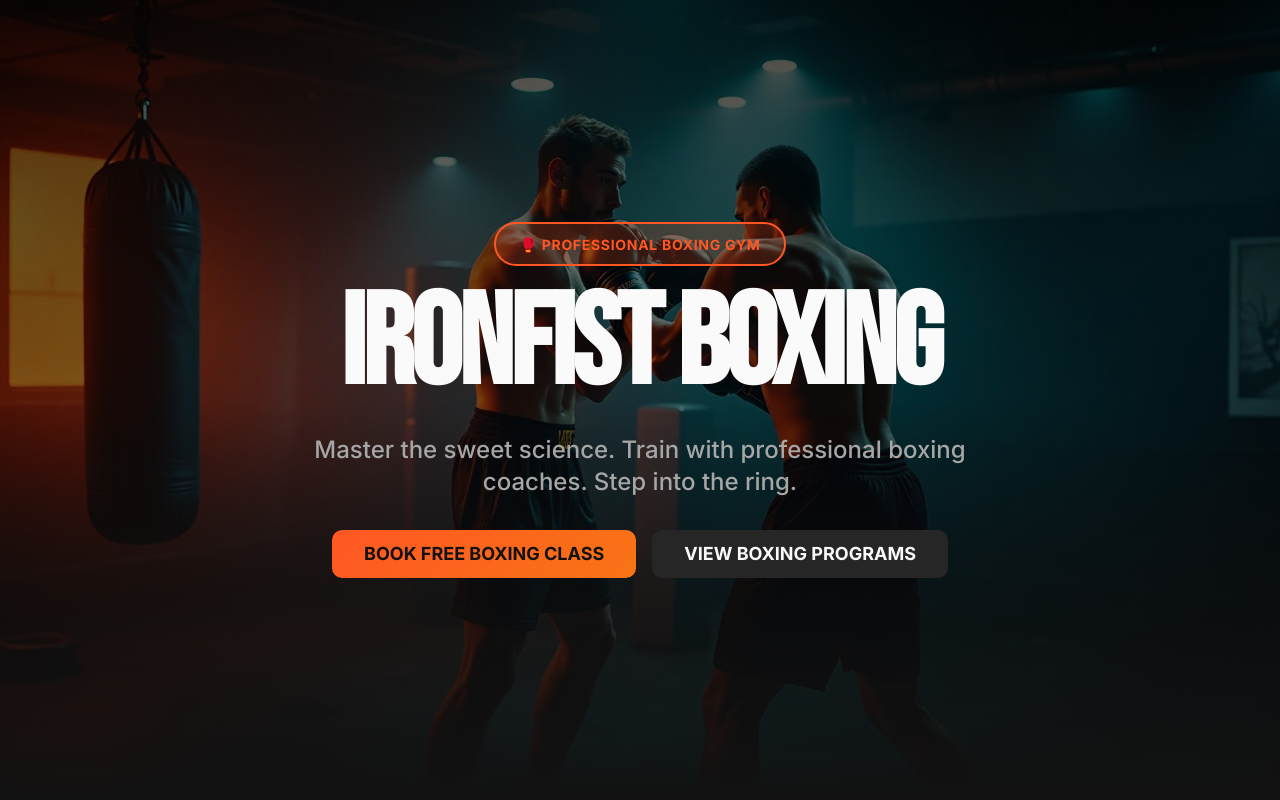
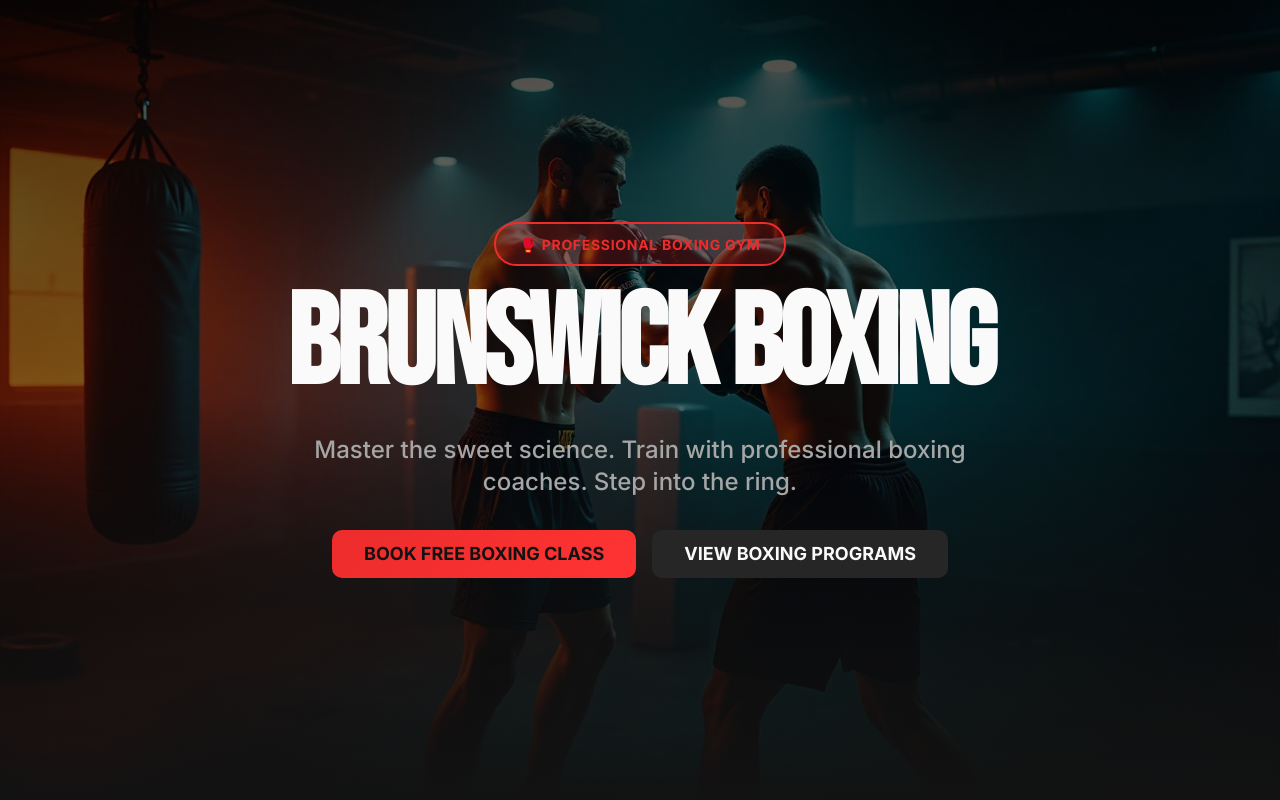
Before and after one commit to pregoli/iron-flex-site, a React (Vite) app: page / in a window 1280 px wide. Shown: the top 800 px of the page. Built offline with nearby package versions, Linux system fonts and the light colour scheme; the HTML template or start-up script is replaced by a standard one.

Commit message:
Update gym name and color scheme

```diff
--- a/index.html
+++ b/index.html
@@ -3,11 +3,11 @@
   <head>
     <meta charset="UTF-8" />
     <meta name="viewport" content="width=device-width, initial-scale=1.0" />
-    <title>IronFist Boxing Gym - Train Like a Champion</title>
-    <meta name="description" content="Modern boxing gym offering professional training, classes, and elite coaching. Transform your body and mind with IronFist Boxing." />
+    <title>Brunswick Boxing - Train Like a Champion</title>
+    <meta name="description" content="Modern boxing gym offering professional training, classes, and elite coaching. Transform your body and mind with Brunswick Boxing." />
     <meta name="author" content="Lovable" />
 
-    <meta property="og:title" content="IronFist Boxing Gym - Train Like a Champion" />
+    <meta property="og:title" content="Brunswick Boxing - Train Like a Champion" />
     <meta property="og:description" content="Modern boxing gym offering professional training, classes, and elite coaching." />
     <link rel="preconnect" href="https://fonts.googleapis.com">
     <link rel="preconnect" href="https://fonts.gstatic.com" crossorigin>
--- a/src/index.css
+++ b/src/index.css
@@ -17,7 +17,7 @@ All colors MUST be HSL.
     --popover: 0 0% 10%;
     --popover-foreground: 0 0% 98%;
 
-    --primary: 14 100% 57%;
+    --primary: 0 84% 55%;
     --primary-foreground: 0 0% 7%;
 
     --secondary: 0 0% 15%;
@@ -26,7 +26,7 @@ All colors MUST be HSL.
     --muted: 0 0% 20%;
     --muted-foreground: 0 0% 65%;
 
-    --accent: 25 95% 53%;
+    --accent: 0 100% 60%;
     --accent-foreground: 0 0% 7%;
 
     --destructive: 0 84% 60%;
@@ -34,13 +34,13 @@ All colors MUST be HSL.
 
     --border: 0 0% 20%;
     --input: 0 0% 20%;
-    --ring: 14 100% 57%;
+    --ring: 0 84% 55%;
 
     --radius: 0.75rem;
 
-    --gradient-hero: linear-gradient(135deg, hsl(14 100% 57%) 0%, hsl(25 95% 53%) 100%);
+    --gradient-hero: linear-gradient(135deg, hsl(0 84% 55%) 0%, hsl(0 100% 60%) 100%);
     --gradient-card: linear-gradient(180deg, hsl(0 0% 10%) 0%, hsl(0 0% 7%) 100%);
-    --shadow-glow: 0 0 40px hsl(14 100% 57% / 0.3);
+    --shadow-glow: 0 0 40px hsl(0 84% 55% / 0.3);
     --shadow-card: 0 10px 40px hsl(0 0% 0% / 0.5);
 
     --sidebar-background: 0 0% 98%;
@@ -70,7 +70,7 @@ All colors MUST be HSL.
     --popover: 0 0% 10%;
     --popover-foreground: 0 0% 98%;
 
-    --primary: 14 100% 57%;
+    --primary: 0 84% 55%;
     --primary-foreground: 0 0% 7%;
 
     --secondary: 0 0% 15%;
@@ -79,7 +79,7 @@ All colors MUST be HSL.
     --muted: 0 0% 20%;
     --muted-foreground: 0 0% 65%;
 
-    --accent: 25 95% 53%;
+    --accent: 0 100% 60%;
     --accent-foreground: 0 0% 7%;
 
     --destructive: 0 84% 60%;
@@ -87,7 +87,7 @@ All colors MUST be HSL.
 
     --border: 0 0% 20%;
     --input: 0 0% 20%;
-    --ring: 14 100% 57%;
+    --ring: 0 84% 55%;
     --sidebar-background: 240 5.9% 10%;
     --sidebar-foreground: 240 4.8% 95.9%;
     --sidebar-primary: 224.3 76.3% 48%;
--- a/src/pages/Index.tsx
+++ b/src/pages/Index.tsx
@@ -20,7 +20,7 @@ const Index = () => {
             <span className="font-bold text-primary text-sm tracking-wider">🥊 PROFESSIONAL BOXING GYM</span>
           </div>
           <h1 className="font-display text-7xl md:text-9xl font-bold mb-6 tracking-tight">
-            IRONFIST BOXING
+            BRUNSWICK BOXING
           </h1>
           <p className="text-xl md:text-2xl mb-8 text-muted-foreground max-w-2xl mx-auto font-medium">
             Master the sweet science. Train with professional boxing coaches. Step into the ring.
@@ -169,7 +169,7 @@ const Index = () => {
           <div className="text-6xl mb-6">🥊</div>
           <h2 className="font-display text-5xl md:text-6xl mb-6 text-primary-foreground">STEP INTO THE RING</h2>
           <p className="text-xl mb-8 max-w-2xl mx-auto text-primary-foreground/90">
-            Start your boxing journey at IronFist. First boxing class completely free.
+            Start your boxing journey at Brunswick Boxing. First boxing class completely free.
           </p>
           <Button size="lg" variant="secondary" className="text-lg px-8 py-6 font-bold">
             BOOK FREE BOXING CLASS
@@ -182,7 +182,7 @@ const Index = () => {
         <div className="container mx-auto px-6">
           <div className="grid md:grid-cols-4 gap-8 mb-8">
             <div>
-              <h3 className="font-display text-2xl mb-4">IRONFIST BOXING</h3>
+              <h3 className="font-display text-2xl mb-4">BRUNSWICK BOXING</h3>
               <p className="text-muted-foreground text-sm">Brooklyn's premier boxing gym since 2009</p>
             </div>
             <div>
@@ -199,7 +199,7 @@ const Index = () => {
             </div>
           </div>
           <div className="border-t border-border pt-8 text-center text-muted-foreground text-sm">
-            © 2024 IronFist Boxing Gym. All rights reserved.
+            © 2024 Brunswick Boxing. All rights reserved.
           </div>
         </div>
       </footer>
```
